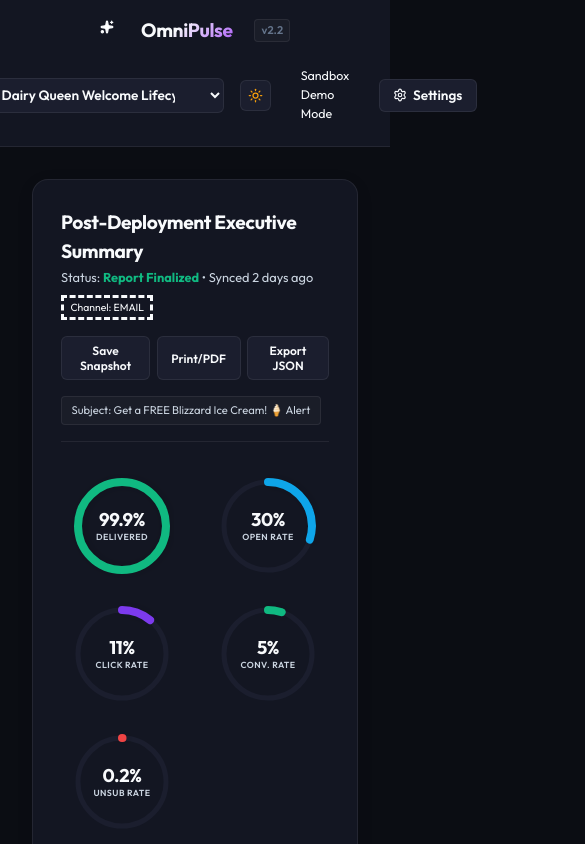
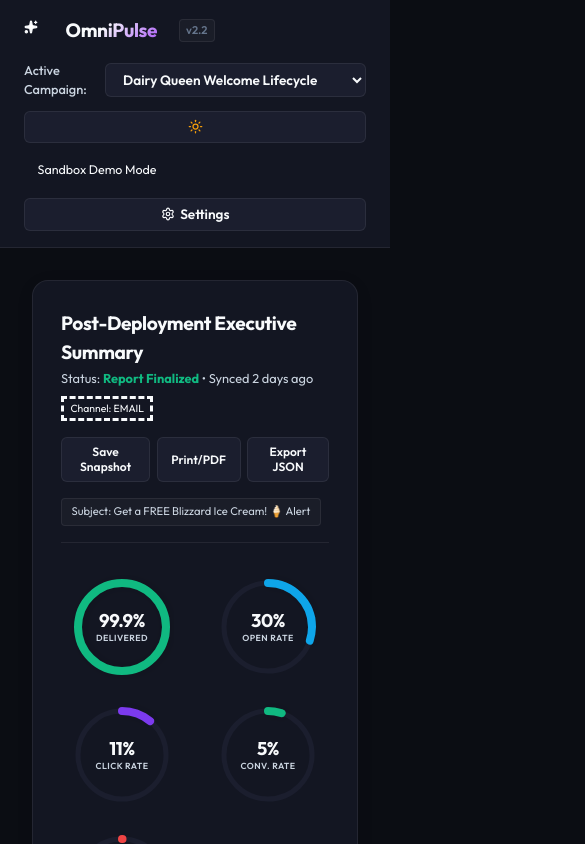
Before and after one commit to mzubtsova/OmniPulse, a React (Vite) app: page / in a window 390 px wide. Shown: the top 844 px of the page, 585 px wide, since content can reach past the window. Built offline with nearby package versions, Linux system fonts and the light colour scheme.

Commit message:
feat: migrate inline styles to class-based responsive grids and headers for mobile optimization

```diff
--- a/src/App.jsx
+++ b/src/App.jsx
@@ -157,19 +157,7 @@
     <div className="app-container" style={{ display: 'flex', flexDirection: 'column', minHeight: '100vh', width: '100vw' }}>
 
       {/* Top Header Navigation */}
-      <header className="header" style={{
-        position: 'sticky',
-        top: 0,
-        zIndex: 500,
-        backgroundColor: 'var(--bg-secondary)',
-        borderBottom: '1px solid var(--border-color)',
-        padding: '1rem 2rem',
-        margin: 0,
-        display: 'flex',
-        justifyContent: 'space-between',
-        alignItems: 'center',
-        backdropFilter: 'blur(10px)'
-      }}>
+      <header className="header">
         <div style={{ display: 'flex', alignItems: 'center', gap: '0.85rem' }}>
           <div className="sidebar-logo-icon" style={{ width: '28px', height: '28px', borderRadius: '8px' }}>
             <Sparkles size={14} fill="white" />
@@ -183,7 +171,7 @@
         </div>
 
         {/* Catalog Selector and theme toggles in Header */}
-        <div style={{ display: 'flex', alignItems: 'center', gap: '1rem' }}>
+        <div className="header-actions">
           {campaigns.length > 0 && (
             <div style={{ display: 'flex', alignItems: 'center', gap: '0.5rem' }}>
               <span style={{ fontSize: '0.8rem', color: 'var(--text-secondary)', fontWeight: '500' }}>Active Campaign:</span>
--- a/src/components/Overview.jsx
+++ b/src/components/Overview.jsx
@@ -756,7 +756,7 @@
 
           <div style={{ display: 'flex', flexDirection: 'column', gap: '1rem', marginTop: '0.5rem', flex: 1 }}>
 
-            <div style={{ display: 'grid', gridTemplateColumns: '1fr 1fr', gap: '1rem' }}>
+            <div className="grid-compact-2col">
               <div style={{ padding: '0.85rem', backgroundColor: 'rgba(16, 185, 129, 0.04)', borderRadius: '8px', border: '1px solid rgba(16, 185, 129, 0.15)' }}>
                 <div style={{ fontSize: '0.65rem', color: 'var(--text-muted)' }}>GROSS CAMPAIGN REVENUE</div>
                 <div style={{ fontSize: '1.3rem', fontWeight: '700', color: 'var(--success)', marginTop: '0.2rem' }}>
@@ -774,7 +774,7 @@
               </div>
             </div>
 
-            <div style={{ display: 'grid', gridTemplateColumns: '1fr 1fr', gap: '1rem' }}>
+            <div className="grid-compact-2col">
               <div style={{ padding: '0.85rem', backgroundColor: 'rgba(239, 68, 68, 0.04)', borderRadius: '8px', border: '1px solid rgba(239, 68, 68, 0.15)' }}>
                 <div style={{ fontSize: '0.65rem', color: 'var(--text-muted)' }}>BOUNCE DELIV CHURN</div>
                 <div style={{ fontSize: '1.3rem', fontWeight: '700', color: 'var(--error)', marginTop: '0.2rem' }}>
@@ -800,7 +800,7 @@
       {/* ========================================================================= */}
       {/* PANEL 3: AI EXECUTIVE POST-MORTEM & FAILURES / RISKS LEDGER                */}
       {/* ========================================================================= */}
-      <div style={{ display: 'grid', gridTemplateColumns: '1fr 1.1fr', gap: '2rem' }}>
+      <div className="grid-asymmetric-1">
 
         {/* AI Post-Mortem */}
         <div className="panel" style={{ display: 'flex', flexDirection: 'column' }}>
@@ -898,7 +898,7 @@
       {/* ========================================================================= */}
       {/* PANEL 4: DIAGNOSTIC DIAGRAMS & DELIVERABILITY RADAR                        */}
       {/* ========================================================================= */}
-      <div style={{ display: 'grid', gridTemplateColumns: '1.2fr 1fr', gap: '2rem' }}>
+      <div className="grid-asymmetric-2">
 
         {/* Clickmap or Channel Previews */}
         <div className="panel" style={{ display: 'flex', flexDirection: 'column', gap: '1rem' }}>
@@ -981,7 +981,7 @@
       {/* ========================================================================= */}
       {/* PANEL 5: A/B TESTING & LIQUID LOGIC BRANCH ATTRIBUTION                     */}
       {/* ========================================================================= */}
-      <div style={{ display: 'grid', gridTemplateColumns: '1.2fr 1fr', gap: '2rem' }}>
+      <div className="grid-asymmetric-2">
 
         {/* A/B Significance curves */}
         <div className="panel" style={{ display: 'flex', flexDirection: 'column', gap: '1rem' }}>
@@ -1001,7 +1001,7 @@
             )}
           </div>
 
-          <div style={{ display: 'grid', gridTemplateColumns: '1fr 1fr', gap: '0.75rem', marginTop: '0.25rem' }}>
+          <div className="grid-compact-2col" style={{ marginTop: '0.25rem' }}>
             <div style={{ padding: '0.6rem', backgroundColor: 'var(--bg-tertiary)', borderRadius: '6px', border: '1px solid var(--border-color)', textAlign: 'center' }}>
               <div style={{ fontSize: '0.7rem', color: 'var(--text-muted)' }}>Confidence Level</div>
               <div style={{ fontSize: '1.15rem', fontWeight: '700', color: stats.isSignificant ? 'var(--success)' : 'var(--warning)' }}>{stats.confidence}%</div>
--- a/src/components/Settings.jsx
+++ b/src/components/Settings.jsx
@@ -194,7 +194,7 @@
           Link your Braze REST API credentials and enter a Campaign ID to pull live post-deployment open, click, and conversion statistics.
         </p>
 
-        <div style={{ display: 'grid', gridTemplateColumns: '1fr 1fr', gap: '1rem' }}>
+        <div className="grid-compact-2col">
           <div className="form-group" style={{ margin: 0 }}>
             <label className="form-label" style={{ fontSize: '0.8rem' }}>Braze REST Endpoint</label>
             <input
```
